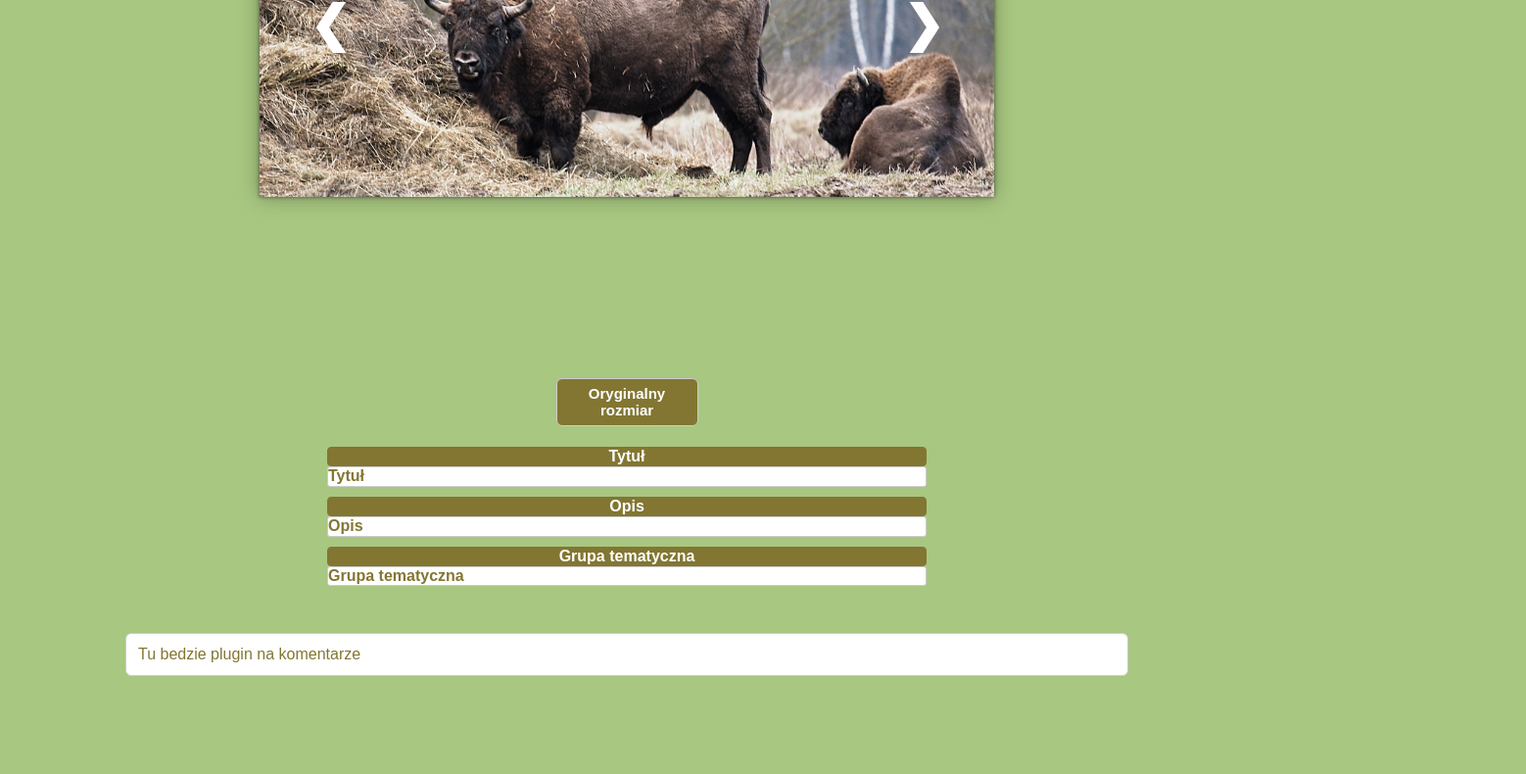
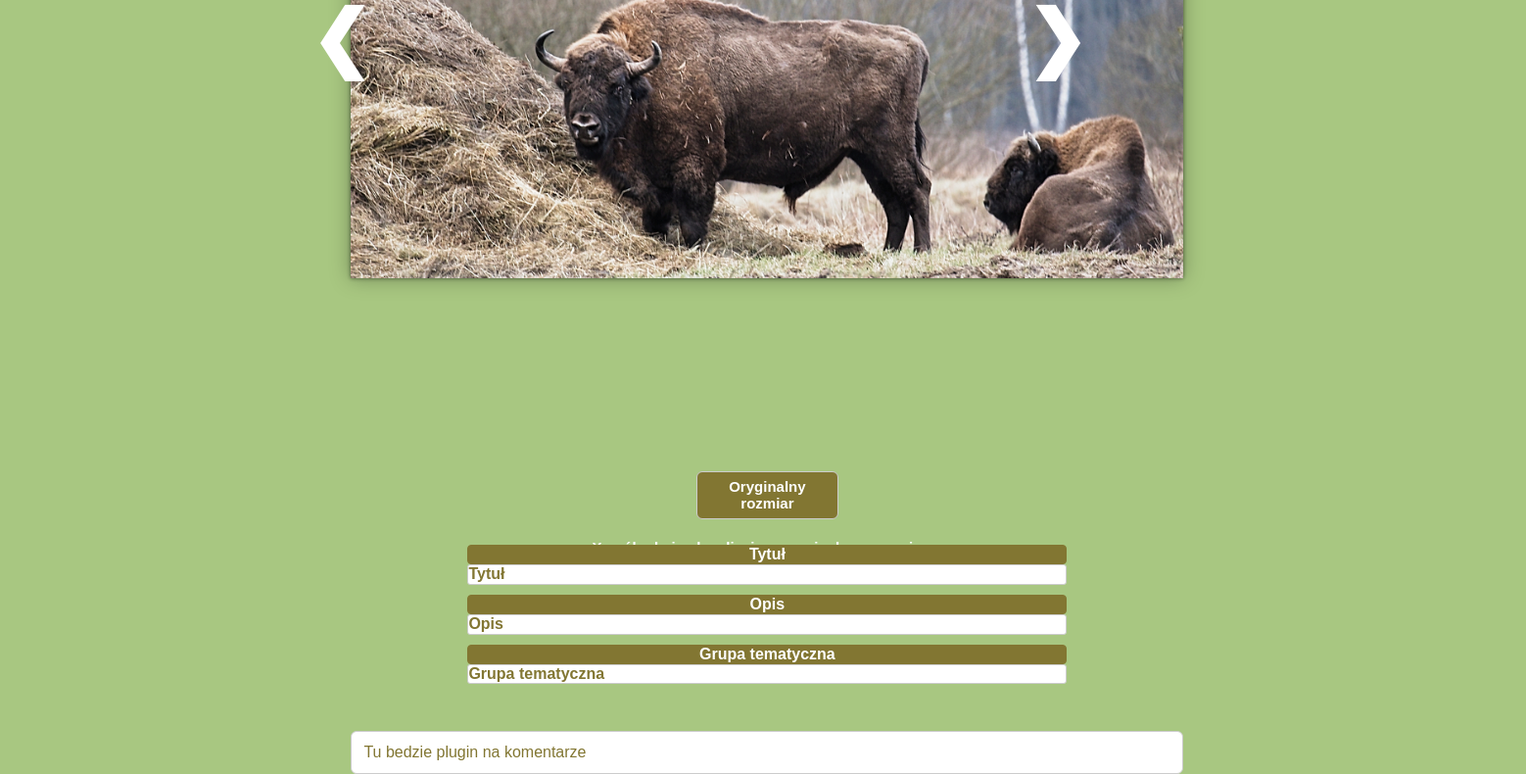
Before and after one commit to WSB-AR-projekt/AR-projekt, a website: page AR_specificPhoto.html in a window 1280 px wide. Shown: the part 599-1389 px from the top of the page at 98% size, 1558 px wide, since content can reach past the window. Before the commit the page ends 1289 px from the top, so only its background shows below. Drawn offline with Linux system fonts and the light colour scheme.

Commit message:
making display of photos bigger, more elastic display of pages

```diff
--- a/Style/AR_mainTags.css
+++ b/Style/AR_mainTags.css
@@ -5,6 +5,7 @@
 body {
   background-color: #a8c781;
   box-sizing: border-box;
+  margin-left: 10%;
 }
 
 /**
@@ -21,7 +22,6 @@ a:active {
   display: flex;
   flex-direction: column;
   align-items: flex-start;
-  width: 1024px;
   margin: 0 auto;
 }
 
@@ -29,7 +29,6 @@ a:active {
   display: flex;
   flex-direction: row;
   height: 105px;
-  width: 1024px;
   align-items: stretch;
 }
 
@@ -37,6 +36,7 @@ a:active {
   /**tytuł Andrzej Rokosz*/
   display: flex;
   flex-direction: column;
+  margin-left: 30px;
   height: 100px;
   width: 200px;
   align-items: flex-start;
@@ -60,7 +60,7 @@ a:active {
 }
 
 .photo-class-links {
-  width: 200px;
+  width: 300px;
   line-height: 10px;
   text-align: center;
   text-decoration: none;
@@ -91,7 +91,6 @@ a:active {
 }
 
 .photo-empty-line-container {
-  width: 1024px;
   height: 70px;
   display: flex;
   flex-direction: row;
--- a/Style/AR_specificPhoto.css
+++ b/Style/AR_specificPhoto.css
@@ -9,15 +9,15 @@
 .photo-specific-photo-container {
   display: flex;
   flex-direction: column;
-  align-content: space-around;
-  align-items: center;
-  width: 1024px;
+  margin-left: 20%;
+  align-content: space-between;
 }
 
 .photo-specific-display {
   display: flex;
-  width: 750px;
-  height: 750px;
+  width: 850px;
+  height: 850px;
+  align-self: center;
 }
 
 .photo-specific-image {
@@ -25,41 +25,38 @@
   width: 100%;
   height: 100%;
   object-fit: contain;
-  filter: drop-shadow(0px 0px 2px rgba(0,0,0,.5))
-          drop-shadow(0px 0px 10px rgba(0,0,0,.3));
+  filter: drop-shadow(0px 0px 2px rgba(0, 0, 0, 0.5))
+    drop-shadow(0px 0px 10px rgba(0, 0, 0, 0.3));
 }
 
 .photo-specific-prev,
 .photo-specific-next {
   cursor: pointer;
-  position:absolute;
+  position: absolute;
   top: 60%;
   padding: 16px;
   margin-top: 100px;
   color: white;
   font-weight: bold;
-  font-size: 50px;
+  font-size: 75px;
   border-radius: 0 3px 3px 0;
   user-select: none;
   -webkit-user-select: none;
 }
 
-.photo-specific-next {
-  right: 300px;
-  border-radius: 3px 0 0 3px;
+.photo-specific-prev {
+  left: 23.5%;
 }
 
-.photo-specific-prev {
-  left: 300px;
-  border-radius: 3px 0 0 3px;
+.photo-specific-next {
+  right: 12%;
 }
 
 .photo-specific-prev:hover,
 .photo-specific-next:hover {
-  font-size: 75px;
-  background-color: rgba(0,0,0,.5);
+  font-size: 90px;
+  background-color: rgba(0, 0, 0, 0.5);
   color: white;
-
 }
 
 .photo-specific-prev:active,
@@ -80,7 +77,6 @@
 }
 
 .photo-specific-original-link {
-  margin-top: 60px;
   background-color: #827632;
   padding: 6px;
   color: #fff;
@@ -94,6 +90,7 @@
   font-weight: bold;
   cursor: pointer;
   text-decoration: none;
+  margin-top: 55px;
 }
 
 .photo-specific-original-link:hover {
@@ -125,6 +122,7 @@
   font-weight: bold;
   font-family: Arial, Helvetica, sans-serif;
   color: #fff;
+  align-self: center;
 }
 
 .photo-specific-header {
```
Also changed, not shown: Style/AR_AboutMe.css (+4 -3 lines), Style/AR_mainGallery.css (+6 -6 lines), Style/AR_thematicGallery.css (+5 -5 lines).
